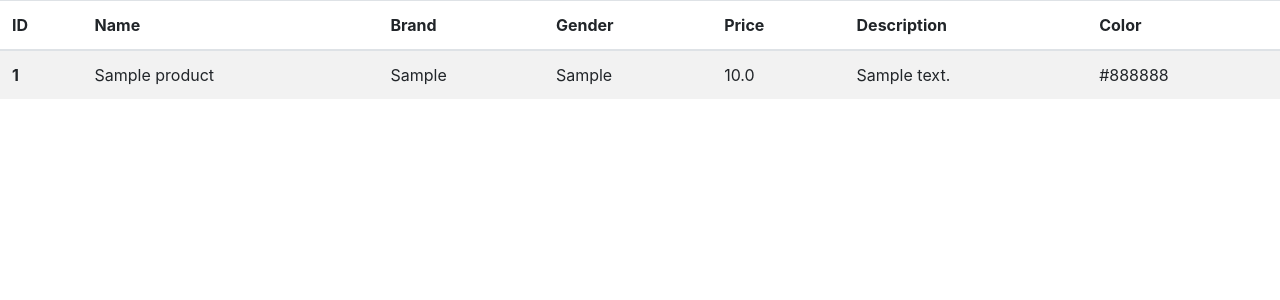
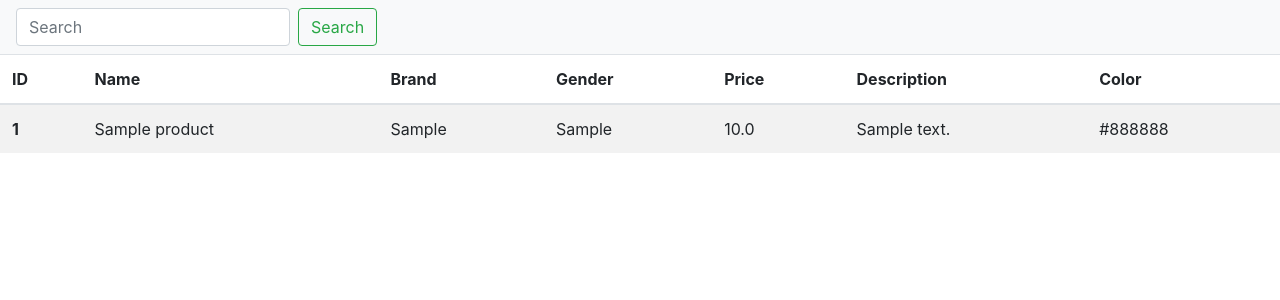
Before and after one commit to varunsahil10/search-engine, a Django app: page / in a window 1280 px wide. Shown: the top 300 px of the page. Run offline with Django 5.2, Linux system fonts and the light colour scheme; tables that the repository leaves empty hold one stand-in row (values such as "Sample post").

Commit message:
Add search button

```diff
--- a/fulltextsearch/templates/index.html
+++ b/fulltextsearch/templates/index.html
@@ -1,6 +1,14 @@
 {% extends "base.html" %}
 
 {% block body %}
+
+<nav class="navbar navbar-light bg-light">
+  <form class="form-inline">
+    <input class="form-control mr-sm-2" type="search" placeholder="Search" aria-label="Search">
+    <button class="btn btn-outline-success my-2 my-sm-0" type="submit">Search</button>
+  </form>
+</nav>
+
 <table class="table table-striped">
   <thead>
     <tr>
```
